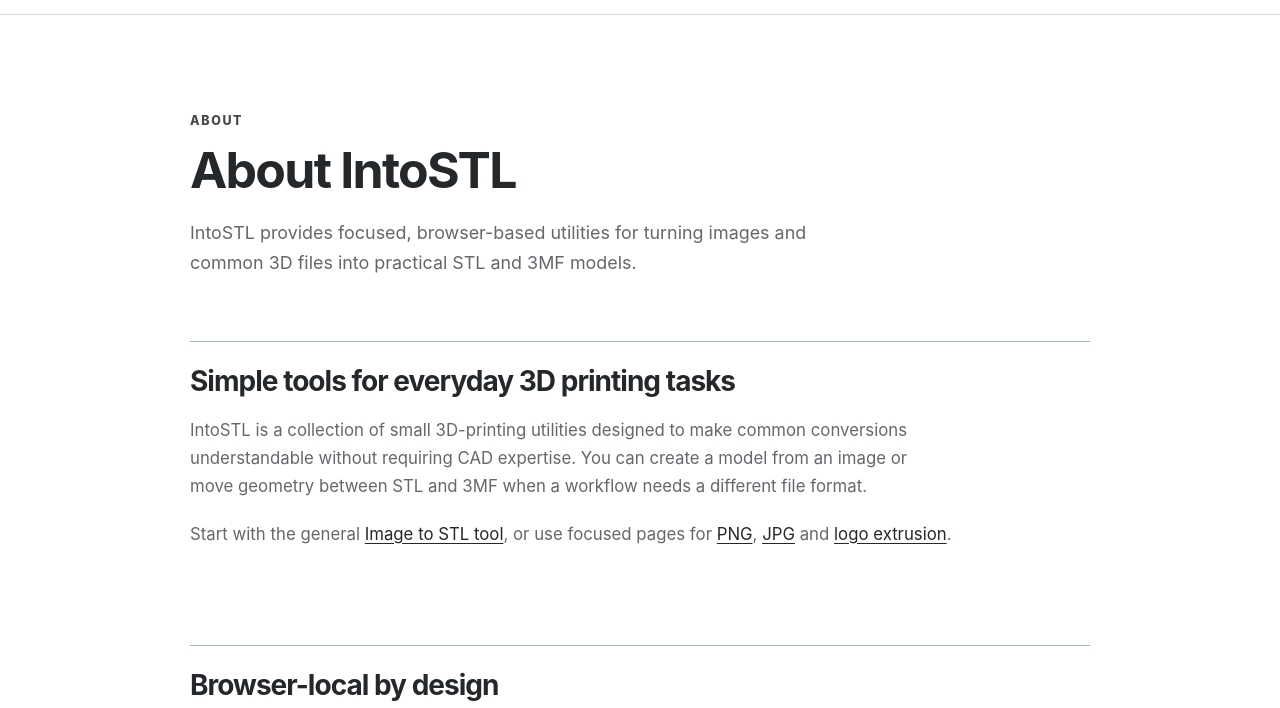
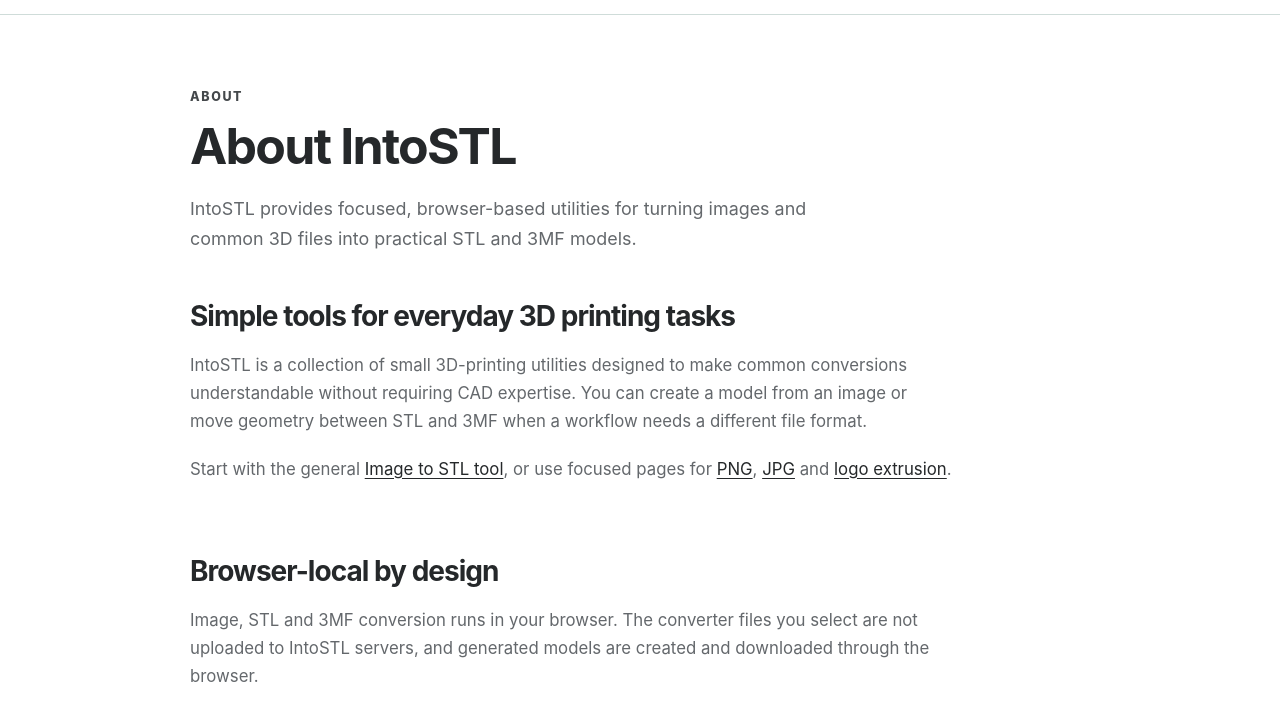
Before and after one commit to Dadong007/stl, an Astro site: page /about in a window 1280 px wide. Shown: the part 58-766 px from the top of the page. Built offline with nearby package versions, Linux system fonts and the light colour scheme; Astro itself is replaced by a stand-in of ours.

Commit message:
Tighten homepage and trust page spacing

```diff
--- a/src/styles/global.css
+++ b/src/styles/global.css
@@ -751,11 +751,11 @@ h3 {
 }
 
 .info-page {
-  padding-bottom: 6rem;
+  padding-bottom: 4.5rem;
 }
 
 .info-intro {
-  padding-block: clamp(3.5rem, 8vw, 6rem) clamp(2.5rem, 5vw, 4rem);
+  padding-block: clamp(3rem, 6vw, 4.5rem) clamp(2rem, 4vw, 3rem);
 }
 
 .info-intro h1 {
@@ -771,12 +771,11 @@ h3 {
 
 .info-stack {
   display: grid;
-  gap: clamp(3rem, 7vw, 5rem);
+  gap: clamp(2.25rem, 5vw, 3.5rem);
 }
 
 .info-stack section {
-  border-top: 1px solid var(--line-strong);
-  padding-top: 1.5rem;
+  padding-top: 0;
 }
 
 .info-stack h2 {
--- a/src/styles/home.css
+++ b/src/styles/home.css
@@ -275,7 +275,7 @@
 
 .tool-section .section-heading h2 {
   margin-bottom: 0;
-  font-size: clamp(1.6rem, 2.1vw, 1.875rem);
+  font-size: clamp(1.5rem, 1.9vw, 1.75rem);
 }
 
 .tool-section .tool-grid {
```
